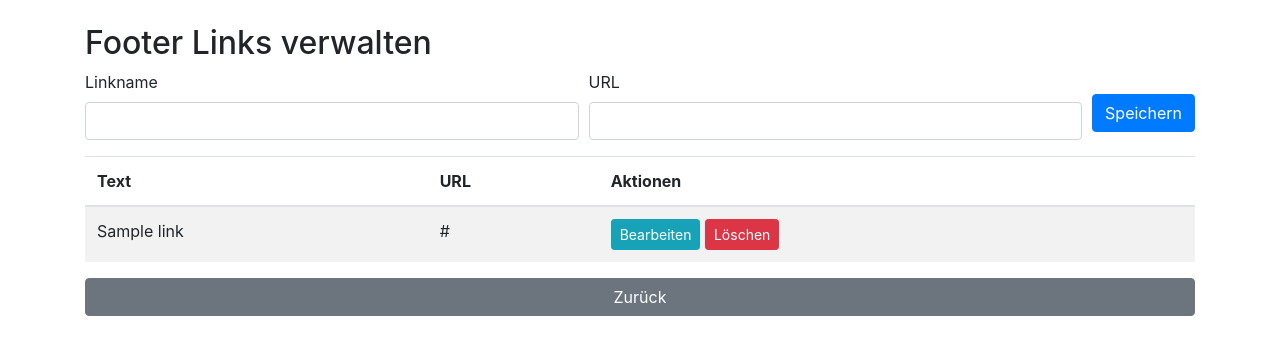
After one commit to mrchaosbude/Gewichts-Tracker, a Flask app: page /admin/footer_links in a window 1280 px wide. The commit adds this page. Shown: the top 355 px of the page. Run offline with Flask 3, Linux system fonts and the light colour scheme; a user stored in the database is signed in; tables that the repository leaves empty hold one stand-in row (values such as "Sample post"); some libraries are stand-ins or nearby versions.

Commit message:
Add footer links management and display

```diff
--- a/app.py
+++ b/app.py
@@ -80,6 +80,12 @@ class TemplateExercise(db.Model):
     name = db.Column(db.String(150), nullable=False)
     description = db.Column(db.String(300), nullable=True)  # Beschreibung bei Template-Übung
     template_plan_id = db.Column(db.Integer, db.ForeignKey('template_training_plan.id'), nullable=False)
+
+# Links die im Login-Footer angezeigt werden
+class FooterLink(db.Model):
+    id = db.Column(db.Integer, primary_key=True)
+    title = db.Column(db.String(150), nullable=False)
+    url = db.Column(db.String(300), nullable=False)
 
 @login_manager.user_loader
 def load_user(user_id):
@@ -189,6 +195,14 @@ class ToggleTemplateVisibilityForm(FlaskForm):
 class DeleteTemplatePlanForm(FlaskForm):
     submit = SubmitField('Löschen')
 
+class FooterLinkForm(FlaskForm):
+    title = StringField('Linkname', validators=[DataRequired()])
+    url = StringField('URL', validators=[DataRequired()])
+    submit = SubmitField('Speichern')
+
+class DeleteFooterLinkForm(FlaskForm):
+    submit = SubmitField('Löschen')
+
 # ----------------------------------------------------
 # Routen
 # ----------------------------------------------------
@@ -226,7 +240,8 @@ def login():
             return redirect(url_for('dashboard'))
         else:
             flash('Ungültiger Benutzername oder Passwort.', 'danger')
-    return render_template('login.html', form=form)
+    links = FooterLink.query.all()
+    return render_template('login.html', form=form, footer_links=links)
 
 @app.route('/logout')
 @login_required
@@ -541,6 +556,51 @@ def admin_remove_trainer(user_id):
     abort(400)
 
 # ----------------------------------------------------
+# Footer Links verwalten
+# ----------------------------------------------------
+@app.route('/admin/footer_links', methods=['GET', 'POST'])
+@login_required
+@admin_required
+def admin_footer_links():
+    form = FooterLinkForm()
+    delete_form = DeleteFooterLinkForm()
+    if form.validate_on_submit():
+        new_link = FooterLink(title=form.title.data, url=form.url.data)
+        db.session.add(new_link)
+        db.session.commit()
+        flash('Link hinzugefügt!', 'success')
+        return redirect(url_for('admin_footer_links'))
+    links = FooterLink.query.all()
+    return render_template('admin_footer_links.html', links=links, form=form, delete_form=delete_form)
+
+@app.route('/admin/footer_link/<int:link_id>/edit', methods=['GET', 'POST'])
+@login_required
+@admin_required
+def edit_footer_link(link_id):
+    link = FooterLink.query.get_or_404(link_id)
+    form = FooterLinkForm(obj=link)
+    if form.validate_on_submit():
+        link.title = form.title.data
+        link.url = form.url.data
+        db.session.commit()
+        flash('Link aktualisiert!', 'success')
+        return redirect(url_for('admin_footer_links'))
+    return render_template('edit_footer_link.html', form=form, link=link)
+
+@app.route('/admin/footer_link/<int:link_id>/delete', methods=['POST'])
+@login_required
+@admin_required
+def delete_footer_link(link_id):
+    link = FooterLink.query.get_or_404(link_id)
+    form = DeleteFooterLinkForm()
+    if form.validate_on_submit():
+        db.session.delete(link)
+        db.session.commit()
+        flash('Link gelöscht!', 'info')
+        return redirect(url_for('admin_footer_links'))
+    abort(400)
+
+# ----------------------------------------------------
 # Admin-/Trainer-Funktionalitäten für Template-Pläne
 # ----------------------------------------------------
 @app.route('/admin/template_plans')
--- /dev/null
+++ b/templates/admin_footer_links.html
@@ -0,0 +1,53 @@
+<!doctype html>
+<html lang="de">
+  <head>
+    <meta charset="UTF-8">
+    <meta name="viewport" content="width=device-width, initial-scale=1, shrink-to-fit=no">
+    <title>Admin – Footer Links</title>
+    <link rel="stylesheet" href="https://stackpath.bootstrapcdn.com/bootstrap/4.5.2/css/bootstrap.min.css">
+  </head>
+  <body>
+    <div class="container mt-4">
+      <h2>Footer Links verwalten</h2>
+      <form method="POST" class="mb-3">
+        {{ form.hidden_tag() }}
+        <div class="form-row">
+          <div class="col">
+            {{ form.title.label }} {{ form.title(class="form-control") }}
+          </div>
+          <div class="col">
+            {{ form.url.label }} {{ form.url(class="form-control") }}
+          </div>
+          <div class="col-auto">
+            {{ form.submit(class="btn btn-primary mt-4") }}
+          </div>
+        </div>
+      </form>
+      <table class="table table-striped">
+        <thead>
+          <tr>
+            <th>Text</th>
+            <th>URL</th>
+            <th>Aktionen</th>
+          </tr>
+        </thead>
+        <tbody>
+          {% for link in links %}
+          <tr>
+            <td>{{ link.title }}</td>
+            <td>{{ link.url }}</td>
+            <td>
+              <a href="{{ url_for('edit_footer_link', link_id=link.id) }}" class="btn btn-info btn-sm">Bearbeiten</a>
+              <form action="{{ url_for('delete_footer_link', link_id=link.id) }}" method="POST" style="display:inline;">
+                {{ delete_form.hidden_tag() }}
+                {{ delete_form.submit(class="btn btn-danger btn-sm", value='Löschen') }}
+              </form>
+            </td>
+          </tr>
+          {% endfor %}
+        </tbody>
+      </table>
+      <a href="{{ url_for('admin_overview') }}" class="btn btn-secondary btn-block">Zurück</a>
+    </div>
+  </body>
+</html>
--- a/templates/admin_overview.html
+++ b/templates/admin_overview.html
@@ -9,6 +9,7 @@
   <body>
     <div class="container mt-4">
       <h2>Admin – Benutzerübersicht</h2>
+      <a href="{{ url_for('admin_footer_links') }}" class="btn btn-info mb-3 btn-block">Footer Links verwalten</a>
       <table class="table table-striped">
         <thead>
           <tr>
--- a/templates/login.html
+++ b/templates/login.html
@@ -27,5 +27,10 @@
       </form>
       <p>Noch nicht registriert? <a href="{{ url_for('register') }}">Registrieren</a></p>
     </div>
+    <footer class="bg-light text-center py-2 fixed-bottom">
+      {% for link in footer_links %}
+        <a href="{{ link.url }}" class="mx-2">{{ link.title }}</a>
+      {% endfor %}
+    </footer>
   </body>
 </html>
```
Also changed, not shown: templates/edit_footer_link.html (added, +27 -0 lines).
